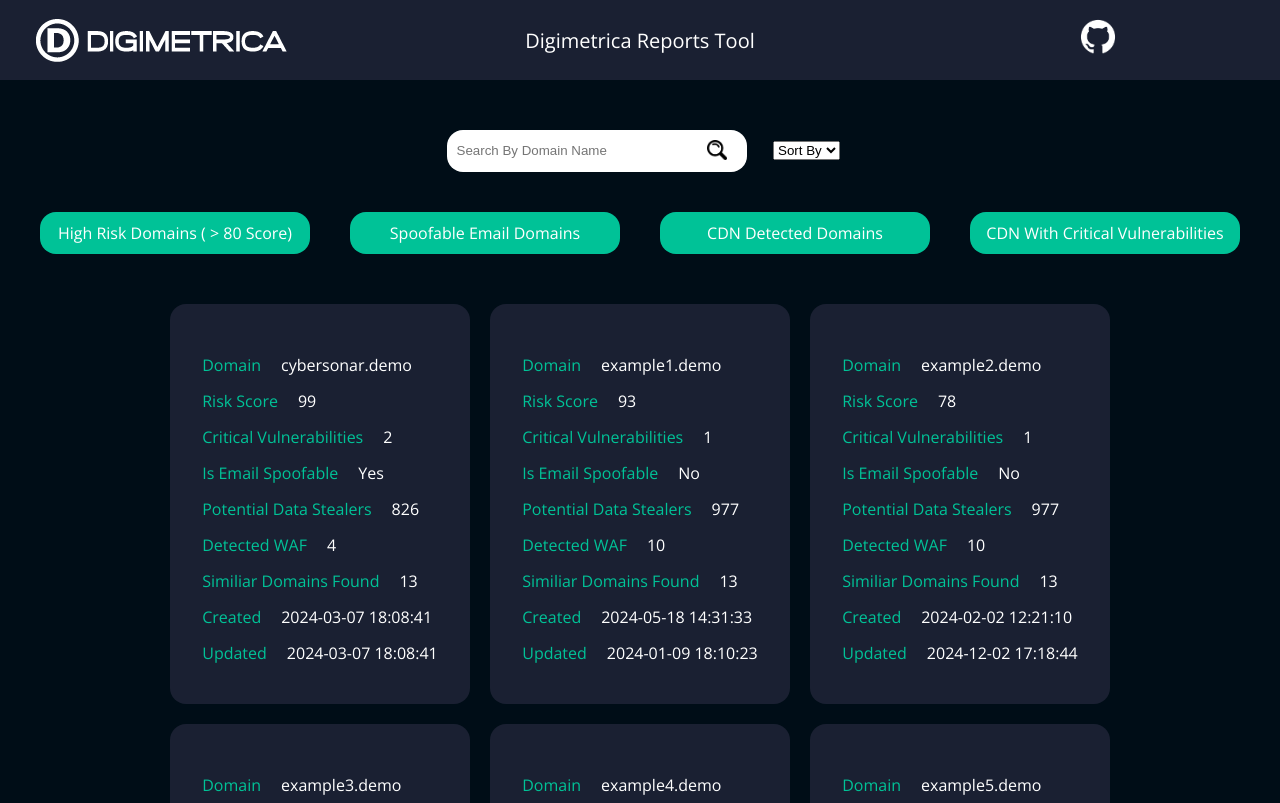
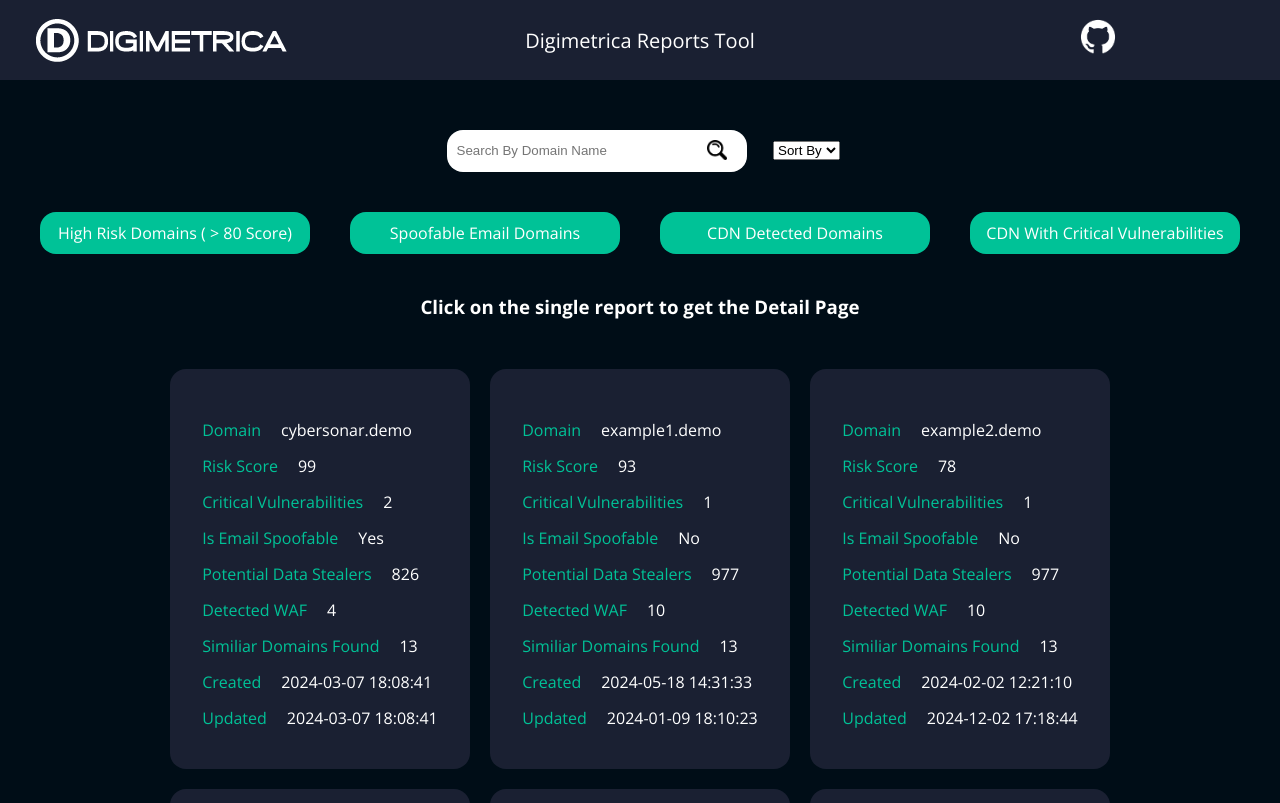
Before and after one commit to LoreWebDev24/digimetrica, a Vue app in the folder digimetrica_reports_frontend/: page / in a window 1280 px wide. Shown: the top 803 px of the page. Built offline with nearby package versions, Linux system fonts and the light colour scheme.

Commit message:
ADD- over effect on landing page

```diff
--- a/digimetrica_reports_frontend/src/components/CardReport.vue
+++ b/digimetrica_reports_frontend/src/components/CardReport.vue
@@ -110,4 +110,16 @@ li span:first-child {
   border-radius: 1rem;
   background-color: #1a2032;
 }
+
+.report:hover {
+  background-color: #00C297;
+  color: black;
+  cursor: pointer;
+  border: 1px solid #1a2032;
+}
+
+.report:hover li span:first-child {
+  color: black;
+  font-weight: bold;
+}
 </style>
--- a/digimetrica_reports_frontend/src/pages/Homepage.vue
+++ b/digimetrica_reports_frontend/src/pages/Homepage.vue
@@ -49,6 +49,7 @@ function handleSerchBarChange(input) {
         </div>
       </div>
     </section>
+    <h3 class="usability_instruction_title">Click on the single report to get the Detail Page</h3>
     <section class="reports_section">
       <CardReport
         class="report"
@@ -115,6 +116,11 @@ function handleSerchBarChange(input) {
   gap: 20px;
 }
 
+.usability_instruction_title {
+  text-align: center;
+  padding-top: 40px;
+}
+
 .sorting_system {
   padding-top: 40px;
 }
```
